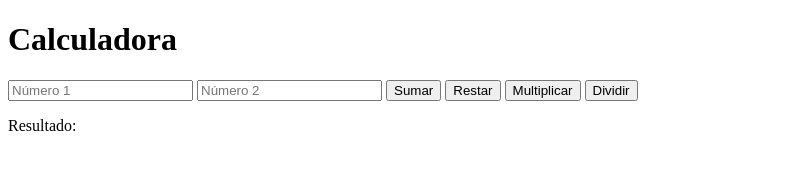
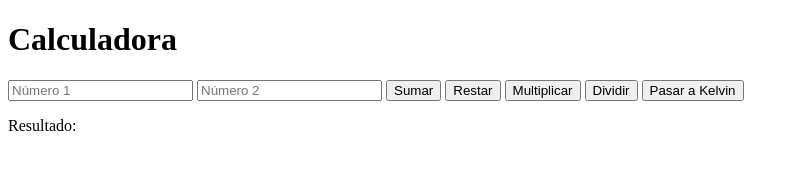
Before and after one commit to MarinaRT2003/calculadoraic, a website: page index.html in a window 1280 px wide. Shown: the whole page, without its empty margins (0-799 px from the left). Drawn offline with Linux system fonts and the light colour scheme.

Commit message:
pasar a kelvin completo

```diff
--- a/index.html
+++ b/index.html
@@ -15,6 +15,7 @@
     <button onclick="calcular('resta')">Restar</button>
     <button onclick="calcular('multiplicar')">Multiplicar</button>
     <button onclick="calcular('dividir')">Dividir</button>
+    <button onclick="calcular('pasarAKelvin')">Pasar a Kelvin</button>
     <p>Resultado: <span id="resultado"></span></p>
     <script src="calculadora.js"></script>
     <script>
```
